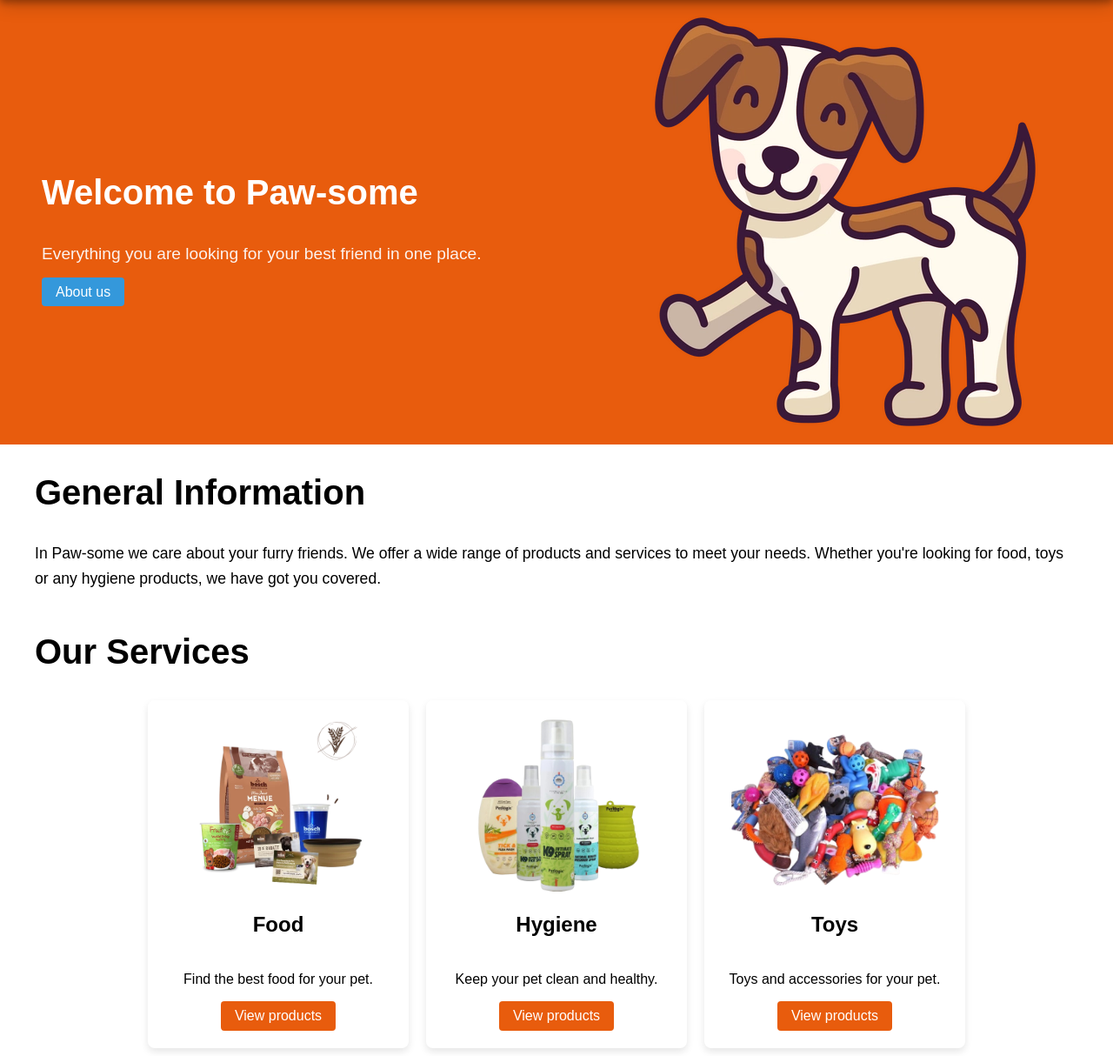
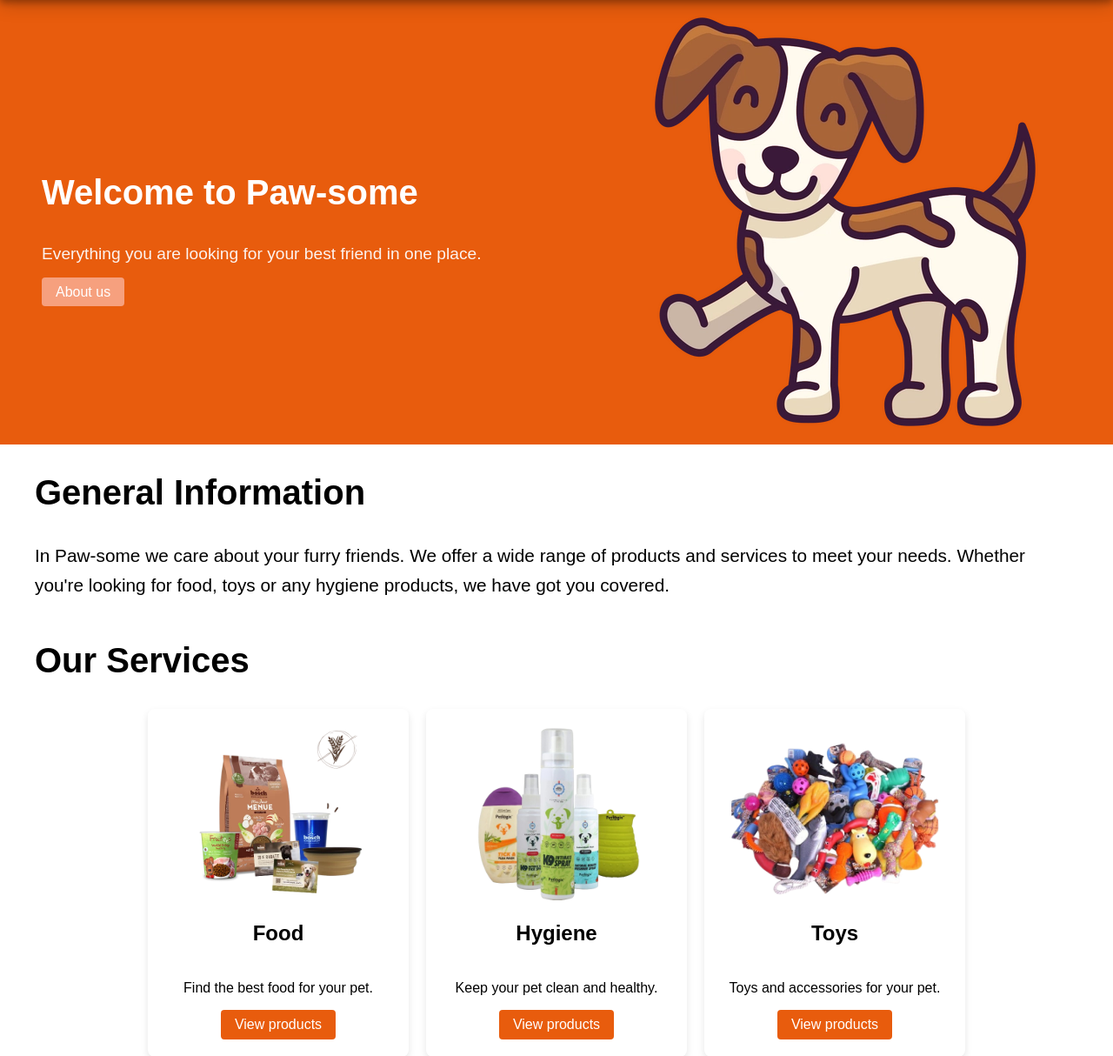
Before and after one commit to danfupo03/PAW-SOME, a PHP site: page /views/index.html in a window 1280 px wide. Shown: the part 71-1285 px from the top of the page at 87% size. Run offline with PHP 8.4, Linux system fonts and the light colour scheme; some libraries are stand-ins or nearby versions.

Commit message:
chore(css): change unnecessary class

```diff
--- a/assets/css/styles.css
+++ b/assets/css/styles.css
@@ -179,7 +179,6 @@ a {
 .hero {
   display: flex;
   align-items: center;
-  min-height: 50vh;
   background-color: var(--primary);
 }
 
@@ -217,7 +216,7 @@ a {
 
 /* Content */
 .content {
-  font-size: 1.1rem;
+  font-size: 1.3rem;
 }
 
 /* Cards */
--- a/views/index.html
+++ b/views/index.html
@@ -55,7 +55,7 @@
       <div class="hero-text ml-5">
         <h1 class="title is-2">Welcome to Paw-some</h1>
         <p>Everything you are looking for your best friend in one place.</p>
-        <a class="button is-info" href="about.html">About us</a>
+        <a class="button is-light" href="about.html">About us</a>
       </div>
       <div class="hero-image">
         <img src="/assets/images/dog.png" alt="Dog cartoon" />
```
